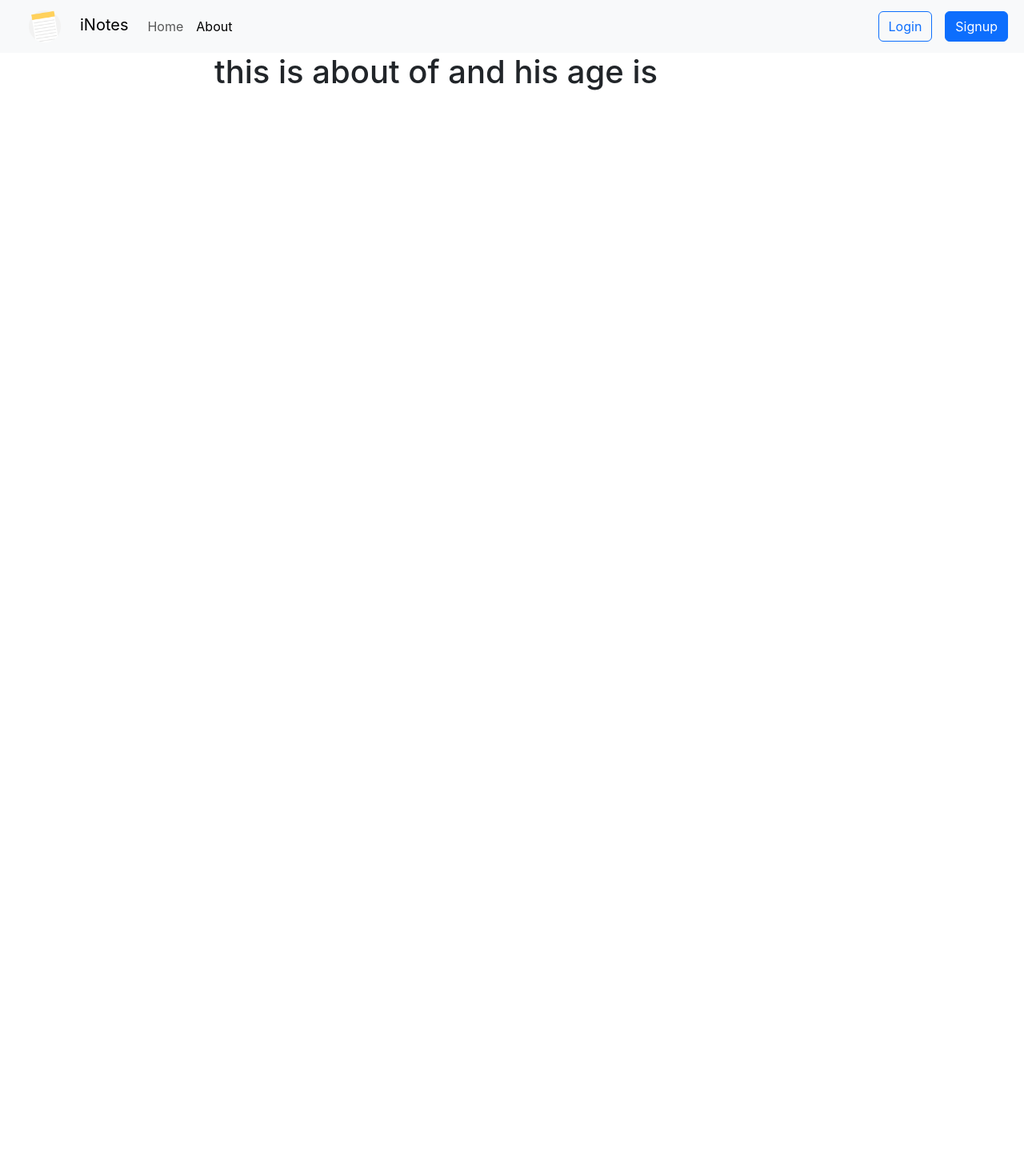
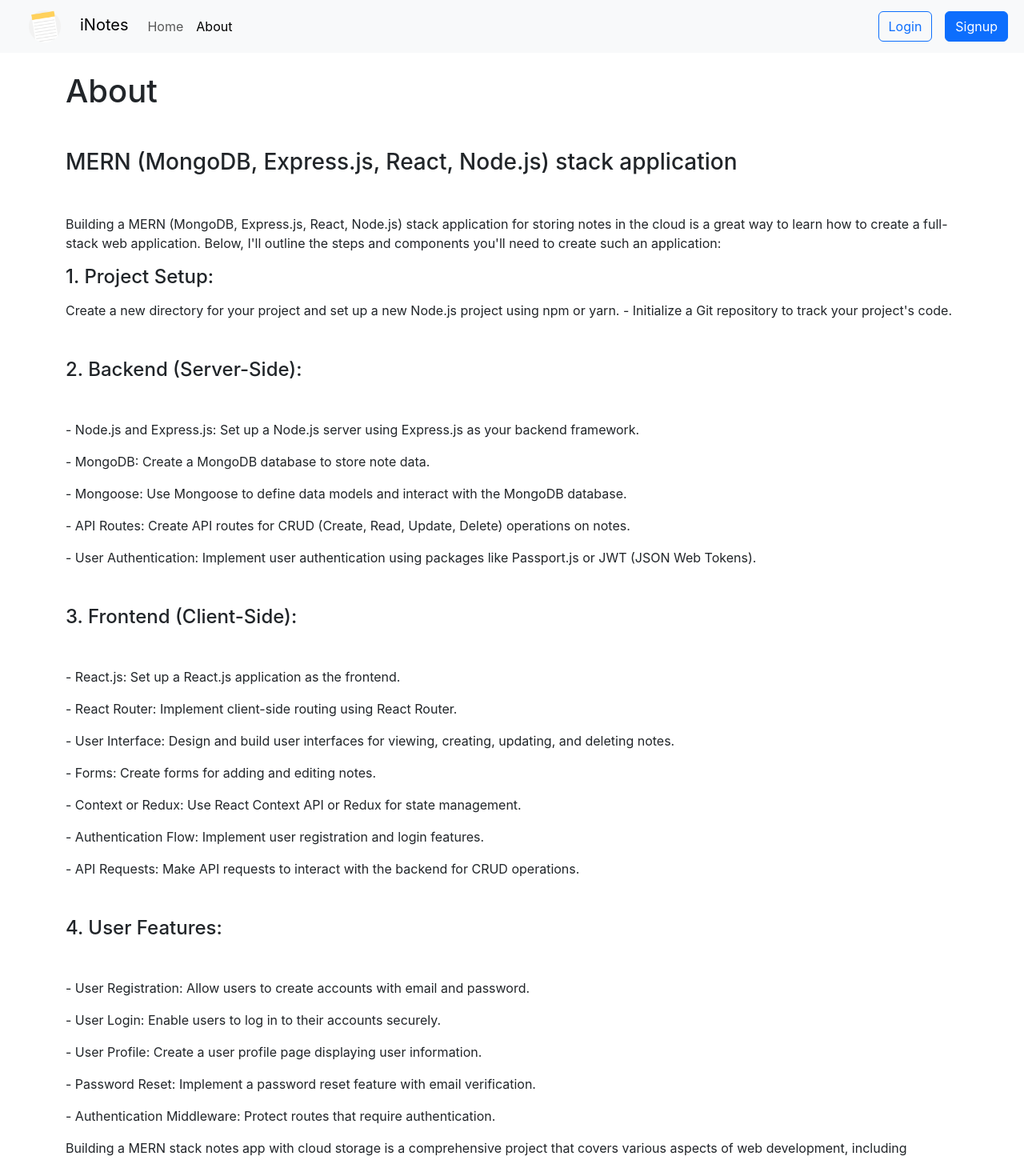
Before and after one commit to ganesh-code/iNotes, a React (Create React App) app: page /about in a window 1280 px wide. Shown: the top 1450 px of the page at 80% size. Before the commit the page ends 866 px from the top, so only its background shows below. Built offline with nearby package versions, Linux system fonts and the light colour scheme.

Commit message:
updated about page

```diff
--- a/src/components/About.js
+++ b/src/components/About.js
@@ -1,11 +1,42 @@
-import React  from 'react'
+import React from 'react'
 
 export default function About() {
 
 
   return (
-    <div className='container' style={{position : "absolute", right:0, width:'80vw', height:'100vh'}}>
-      <h1>this is about of  and his age is</h1>
+    <div className='container'>
+      <h1 className='my-4'>About</h1>
+      <h3 className='my-5'>MERN (MongoDB, Express.js, React, Node.js) stack application</h3>
+      <p>Building a MERN (MongoDB, Express.js, React, Node.js) stack application for storing notes in the cloud is a great way to learn how to create a full-stack web application. Below, I'll outline the steps and components you'll need to create such an application:
+
+        <h4 className="my-3">1. Project Setup:</h4>
+
+        <p>Create a new directory for your project and set up a new Node.js project using npm or yarn.
+          - Initialize a Git repository to track your project's code.</p>
+
+        <h4 className="my-5">2. Backend (Server-Side):</h4>
+
+        <p>- Node.js and Express.js: Set up a Node.js server using Express.js as your backend framework.</p>
+        <p> - MongoDB: Create a MongoDB database to store note data.</p>
+        <p> - Mongoose: Use Mongoose to define data models and interact with the MongoDB database.</p>
+        <p> - API Routes: Create API routes for CRUD (Create, Read, Update, Delete) operations on notes.</p>
+        <p>- User Authentication: Implement user authentication using packages like Passport.js or JWT (JSON Web Tokens).</p>
+
+        <h4 className="my-5">  3. Frontend (Client-Side):</h4>
+        <p> - React.js: Set up a React.js application as the frontend.</p>
+        <p> - React Router: Implement client-side routing using React Router.</p>
+        <p> - User Interface: Design and build user interfaces for viewing, creating, updating, and deleting notes.</p>
+        <p>- Forms: Create forms for adding and editing notes.</p>
+        <p> - Context or Redux: Use React Context API or Redux for state management.</p>
+        <p> - Authentication Flow: Implement user registration and login features.</p>
+        <p>- API Requests: Make API requests to interact with the backend for CRUD operations.</p>
+        <h4 className="my-5"> 4. User Features:</h4>
+        <p>- User Registration: Allow users to create accounts with email and password.</p>
+        <p>- User Login: Enable users to log in to their accounts securely.</p>
+        <p>- User Profile: Create a user profile page displaying user information.</p>
+        <p> - Password Reset: Implement a password reset feature with email verification.</p>
+        <p>- Authentication Middleware: Protect routes that require authentication.</p>
+        Building a MERN stack notes app with cloud storage is a comprehensive project that covers various aspects of web development, including backend and frontend development, authentication, cloud integration, and more. It's a valuable learning experience for developers looking to enhance their full-stack development skills.</p>
     </div>
   )
 }
--- a/src/components/AddNotesBtn.js
+++ b/src/components/AddNotesBtn.js
@@ -3,7 +3,7 @@ import { Link } from 'react-router-dom'
 
 export default function AddNotesBtn() {
     return (
-        <div className='m-0 px-5 bg-white' style={{position:'sticky', top:60, zIndex:3}}>
+        <div className='m-0 px-5 bg-white' style={{position:'sticky', width:'100%', top:60, zIndex:3}}>
             <Link to='/addnotform' className='navbar-brand p-4 m-0'>
                 <div className='d-flex align-items-center justify-content-center p-1 ' style={{ background: 'white', borderRadius: '1rem', border: '2px solid #e5e5e5', cursor: 'pointer', }} >
                     <i className="fa-solid fa-plus fa-xl"></i>
```
